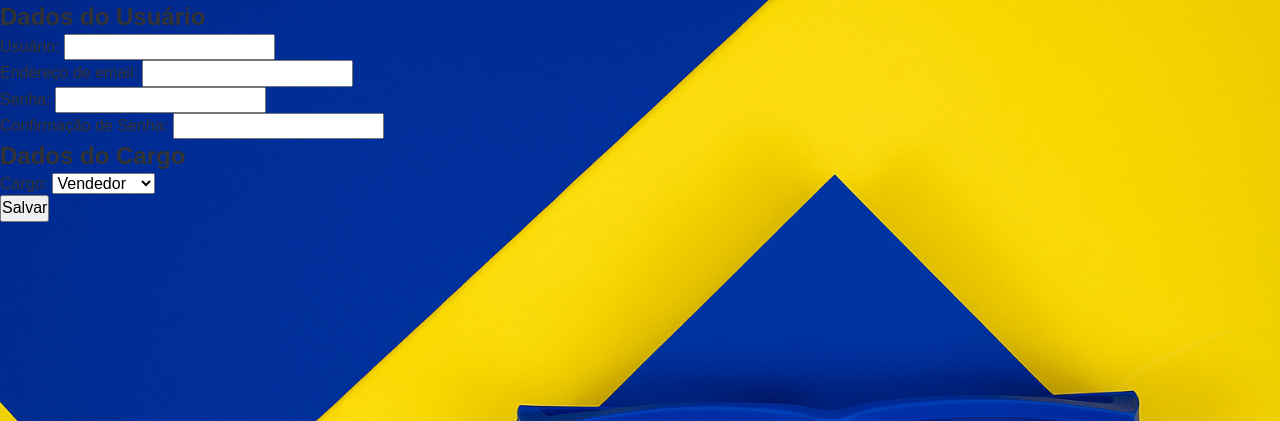
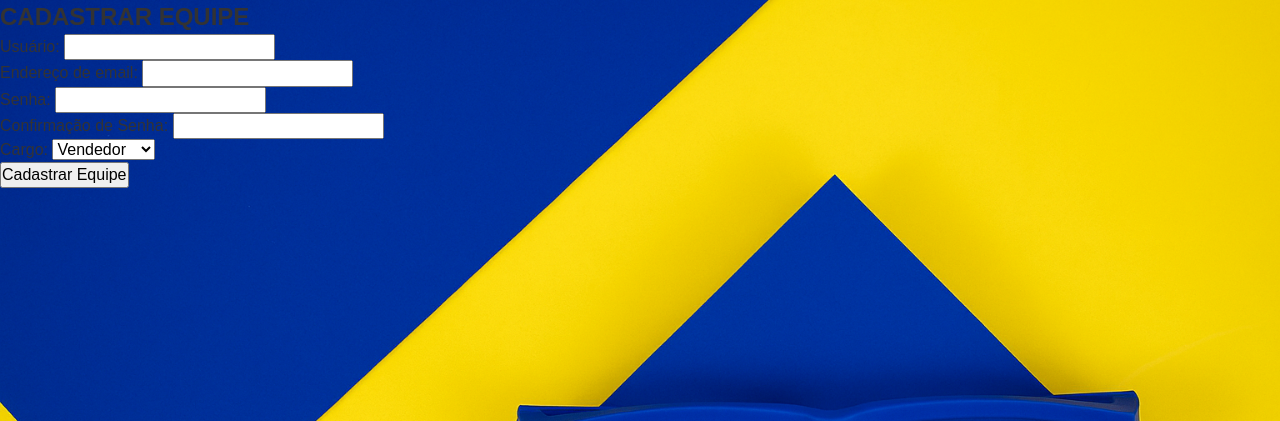
Before and after one commit to PJKTDELFOS/posvendapamela, a Django app: page /cadastrar_equipe in a window 1280 px wide. Shown: the part 55-476 px from the top of the page. Run offline with Django 5.2, Linux system fonts and the light colour scheme; some libraries are stand-ins or nearby versions.

Commit message:
Creat view, atualização do forms,e estruturas dos templates

```diff
--- a/posvendasapp/forms.py
+++ b/posvendasapp/forms.py
@@ -13,22 +13,25 @@ class EquipeForm(forms.ModelForm):
         model = Equipe
         exclude = ('Usuario',)
 
-
 class UsuarioForm(forms.ModelForm):
     username = forms.CharField(max_length=150, required=True, label='Usuário')
     password = forms.CharField(widget=forms.PasswordInput, max_length=255, required=True, label='Senha')
     password2 = forms.CharField(widget=forms.PasswordInput, max_length=255, required=True, label='Confirmação de Senha')
+
     class Meta:
         model = User
-        fields = ['username', 'email', ]
+        fields = ['username', 'email']
 
     def __init__(self, *args, **kwargs):
         self.Usuario = kwargs.pop('Usuario', None)
         super().__init__(*args, **kwargs)
 
+        if self.instance and self.instance.pk:
+            self.fields['password'].required = False
+            self.fields['password2'].required = False
+
     def clean(self):
         cleaned_data = super().clean()
-        print("cleaned_data no clean():", cleaned_data)
         usuario_data = cleaned_data.get('username')
         email_data = cleaned_data.get('email')
         password_data = cleaned_data.get('password')
@@ -37,6 +40,7 @@ class UsuarioForm(forms.ModelForm):
         usuario_db = User.objects.filter(username=usuario_data).first() if usuario_data else None
         email_db = User.objects.filter(email=email_data).first() if email_data else None
 
+        # Validação de duplicidade de usuário/email
         if self.Usuario:
             if usuario_db and usuario_db.id != self.Usuario.id:
                 self.add_error('username', 'usuario ja existente')
@@ -48,15 +52,23 @@ class UsuarioForm(forms.ModelForm):
             if email_db:
                 self.add_error('email', 'email ja cadastrado')
 
-        if not password_data:
-            self.add_error('password', 'campo obrigatorio')
-        if not password2_data:
-            self.add_error('password2', 'campo obrigatorio')
+        # Validação da senha
+        if not self.instance.pk:  # Criação
+            if not password_data:
+                self.add_error('password', 'campo obrigatorio')
+            if not password2_data:
+                self.add_error('password2', 'campo obrigatorio')
+            if password_data and password2_data and password_data != password2_data:
+                self.add_error('password', 'senhas nao conferem')
+                self.add_error('password2', 'senhas nao conferem')
 
-        if password_data and password2_data and password_data != password2_data:
-            self.add_error('password', 'senhas nao conferem')
-            self.add_error('password2', 'senhas nao conferem')
+        else:  # Edição
+            if password_data or password2_data:
+                if password_data != password2_data:
+                    self.add_error('password', 'senhas nao conferem')
+                    self.add_error('password2', 'senhas nao conferem')
 
+        # senha segura
         if password_data:
             if len(password_data) < 6:
                 self.add_error('password', 'tamanho minimo de senha: 6 ou mais caracteres')
--- a/posvendasapp/templates/posvendasapp/cadastro_att_equipe.html
+++ b/posvendasapp/templates/posvendasapp/cadastro_att_equipe.html
@@ -3,20 +3,26 @@
 
 
 {%block content %}
+    <h2>
+    {% if modo == 'edição' %}
+    <P>EDITAR EQUIPE</P>
+    {% elif modo == 'criação'  %}
+    <P>CADASTRAR EQUIPE</P>
+    {% endif %}
+    </h2>
 
     <form method="post">
     {% csrf_token %}
-    <h2>Dados do Usuário</h2>
-        {{ form_usuario.non_field_errors }}
     {{ form_usuario.as_p }}
-    {% csrf_token %}
-    <h2>Dados do Cargo</h2>
-        {{ form_equipe.non_field_errors }}
     {{ form_equipe.as_p }}
 
-    <button type="submit">Salvar</button>
+    <button type="submit">
+    {% if modo == 'edição' %}
+        Editar Equipe
+    {% elif modo == 'criação' %}
+        Cadastrar Equipe
+    {% endif %}
+    </button>
 </form>
 
-
-
 {% endblock %}
--- a/posvendasapp/views.py
+++ b/posvendasapp/views.py
@@ -61,6 +61,7 @@ class CadastrarEquipe(View):
         return render(request, self.template_name,{
             'form_usuario':form_usuario,
             'form_equipe':form_equipe,
+            'modo': 'criação'
         })
 
     def post(self, request, *args, **kwargs):
@@ -72,13 +73,13 @@ class CadastrarEquipe(View):
         usuario_valido = form_usuario.is_valid()
         equipe_valida = form_equipe.is_valid()
 
-        if not usuario_valido:
-            print('esta com algum erro no usuario')
-            print('Erros Usuário:', form_usuario.errors.as_data())
-
-        if not equipe_valida:
-            print('esta com algum erro na equipe')
-            print('Erros Equipe:', form_equipe.errors.as_json())
+        # if not usuario_valido:
+        #     print('esta com algum erro no usuario')
+        #     print('Erros Usuário:', form_usuario.errors.as_data())
+        #
+        # if not equipe_valida:
+        #     print('esta com algum erro na equipe')
+        #     print('Erros Equipe:', form_equipe.errors.as_json())
 
         if usuario_valido and equipe_valida:
             user = form_usuario.save(commit=False)
@@ -89,13 +90,69 @@ class CadastrarEquipe(View):
             equipe.Usuario = user
             equipe.save()
 
-            print("Redirecionando para tabela_equipe")
+            # print("Redirecionando para tabela_equipe")
             return redirect('posvendasapp:tabela_equipe')
 
         return render(request, self.template_name, {
             'form_usuario': form_usuario,
             'form_equipe': form_equipe,
+            'modo':'criação'
         })
+
+
+class Atualizar_membro_Equipe(View):
+    template_name = 'posvendasapp/cadastro_att_equipe.html'
+    def get(self, request, equipe_id):
+        equipe=get_object_or_404(Equipe,id=equipe_id)
+        usuario=equipe.Usuario
+        form_usuario=UsuarioForm(instance=usuario,Usuario=usuario)
+        form_equipe=EquipeForm(instance=equipe)
+            #aqui passa o contexto para os 2 formularios
+        return render(request, self.template_name,{
+            'form_usuario':form_usuario,
+            'form_equipe':form_equipe,
+            'modo': 'edição'
+        })
+
+    def post(self, request, equipe_id):
+        equipe = get_object_or_404(Equipe, id=equipe_id)
+        usuario = equipe.Usuario
+        form_usuario = UsuarioForm(request.POST,instance=usuario, Usuario=usuario)
+        form_equipe = EquipeForm(request.POST,instance=equipe)
+
+
+
+        usuario_valido = form_usuario.is_valid()
+        equipe_valida = form_equipe.is_valid()
+
+        # if not usuario_valido:
+        #     print('esta com algum erro no usuario')
+        #     print('Erros Usuário:', form_usuario.errors.as_data())
+        #
+        # if not equipe_valida:
+        #     print('esta com algum erro na equipe')
+        #     print('Erros Equipe:', form_equipe.errors.as_json())
+
+        if usuario_valido and equipe_valida:
+            user = form_usuario.save(commit=False)
+            nova_senha=form_usuario.cleaned_data['password']
+            if nova_senha:
+                user.set_password(nova_senha)
+            user.save()
+
+            equipe = form_equipe.save(commit=False)
+            equipe.Usuario = user
+            equipe.save()
+
+            # print("Redirecionando para tabela_equipe")
+            return redirect('posvendasapp:tabela_equipe')
+
+        return render(request, self.template_name, {
+            'form_usuario': form_usuario,
+            'form_equipe': form_equipe,
+            'modo':'edição'
+        })
+
 
 
 def teste_tabelaEquipe(request):
```
